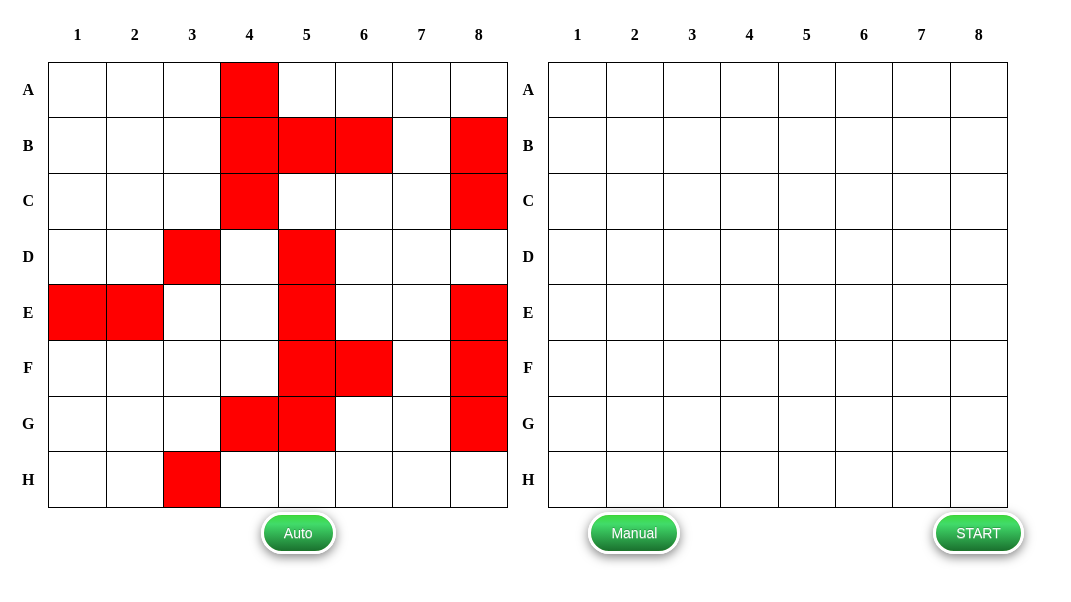
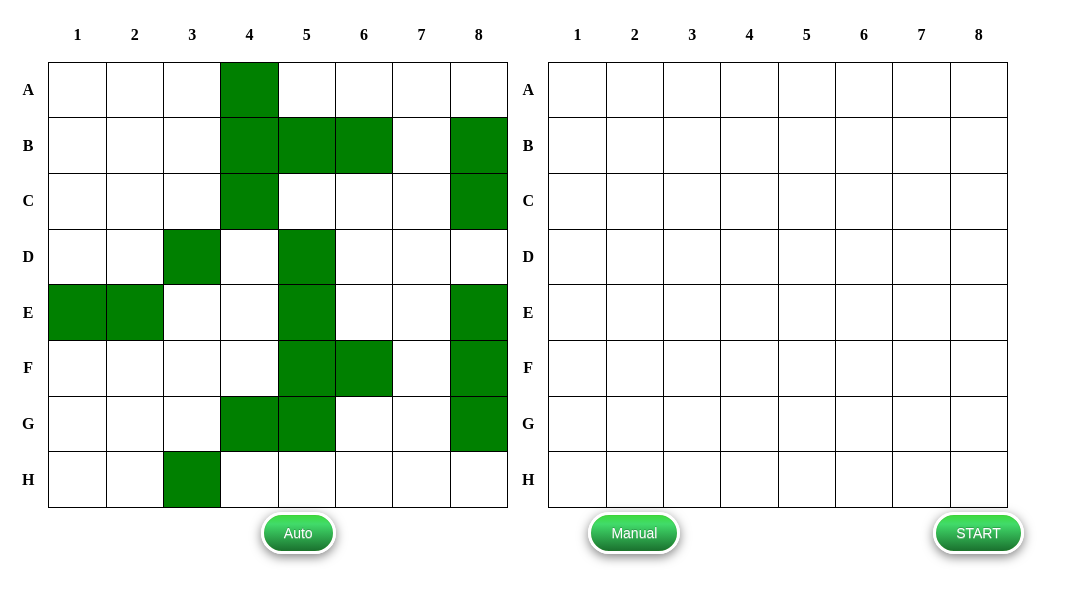
Before and after one commit to blackbeard007/BattleShip, a plain HTML site: page index.html in a window 1280 px wide. Both pictures are taken after a click on the button "Auto". Shown: the whole page, without its empty margins (0-1071 px from the left). Drawn offline with Linux system fonts and the light colour scheme.

Commit message:
fixed small bugs

```diff
--- a/js/Field.js
+++ b/js/Field.js
@@ -23,10 +23,10 @@ class Field {
 	}
 
 	/*isAlive(ship) {
-		let result = true;
+		let result = false;
 		for (let i = 0; i < ship.deck; i++) {
 			if (ship.hits[i] !== 'hit') {
-				result = false;
+				result = true;
 				break;
 			}
 		}
@@ -37,7 +37,7 @@ class Field {
 	showMyShips(location) {
 		let dataLocation = document.querySelector('[data-position=' + '\"' + location + '\"]');
 
-		dataLocation.classList.add('hit');
+		dataLocation.classList.add('myShip');
 	}
 
 	addShips() {
--- a/js/View.js
+++ b/js/View.js
@@ -31,7 +31,7 @@ class View {
 			let field = new Field();
 
 			document.querySelectorAll('[data-position]').forEach(function (item) {
-				item.classList.remove('hit');
+				item.classList.remove('myShip');
 			});
 
 			for (let i = 0; i < field.ships.length; i++) {
--- a/styles/styles.css
+++ b/styles/styles.css
@@ -19,6 +19,10 @@ td {
 
 .miss {
     background-color: blue;
+}
+
+.myShip {
+    background-color: green;
 }
 
 .btn {
```
